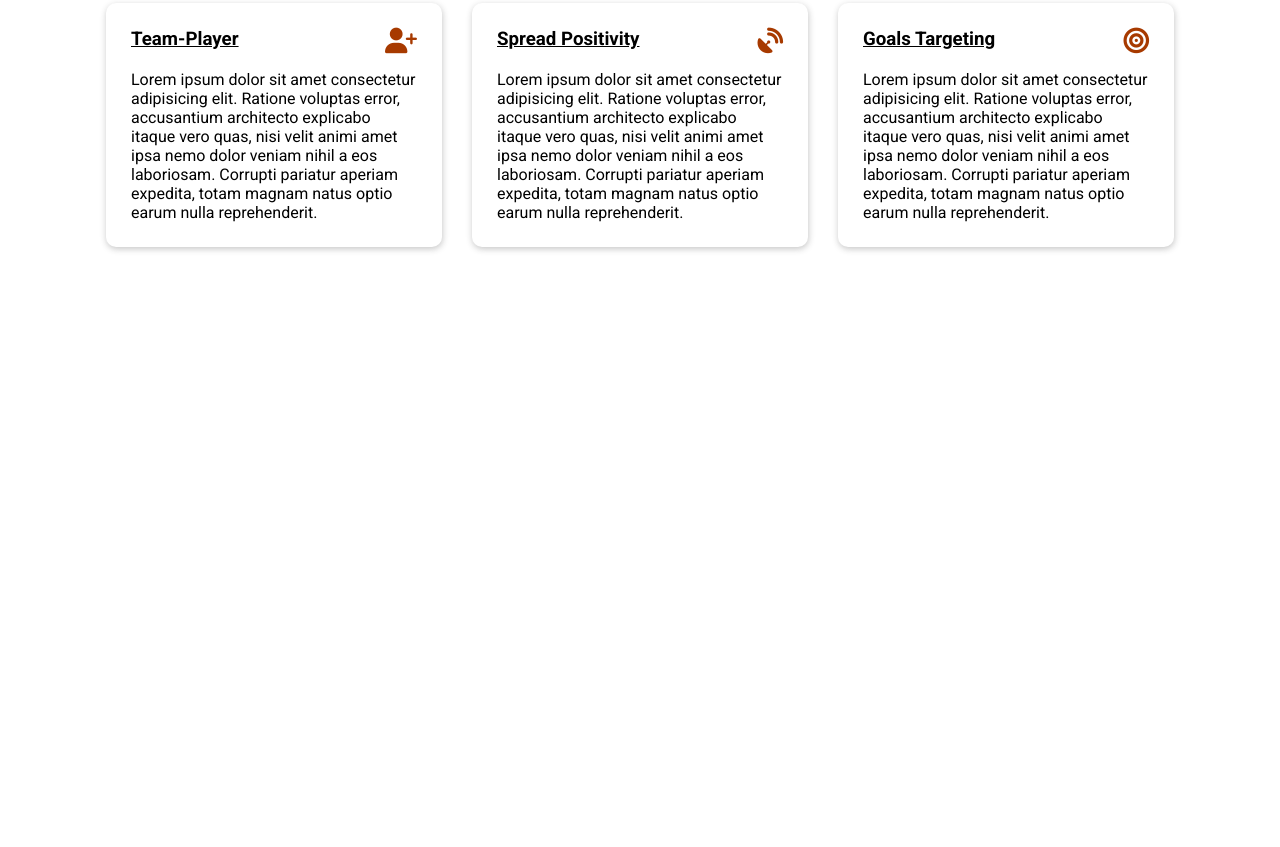
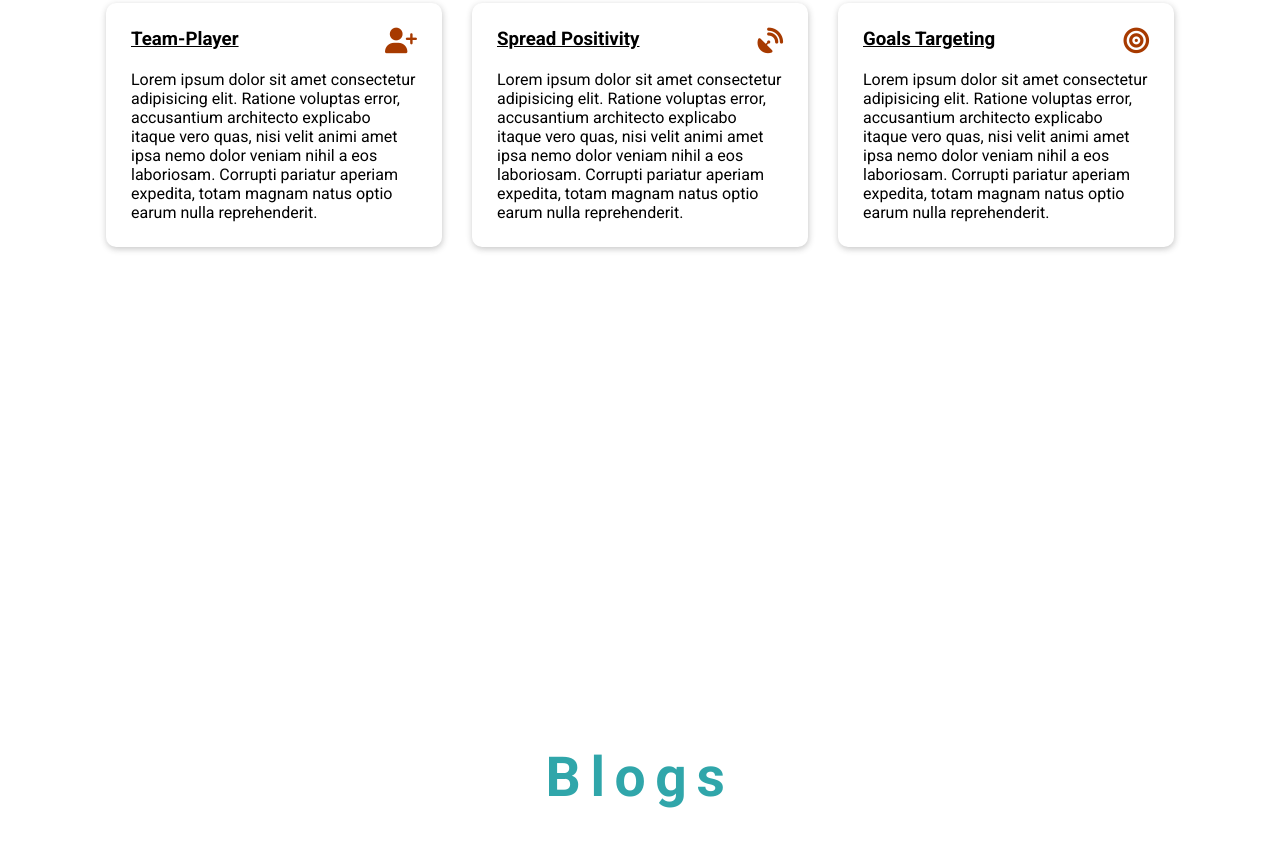
Before and after one commit to Hasanain-Jaafar/One-page-portfolio-, a plain HTML site: page index.html in a window 1280 px wide. Shown: the part 1315-2162 px from the top of the page. Before the commit the page ends 1660 px from the top, so only its background shows below. Drawn offline with Linux system fonts and the light colour scheme; files that its build step writes are made by us from their sources; files whose address does not match are found by name.

Commit message:
added blogs section to main html with its style properties

```diff
--- a/index.html
+++ b/index.html
@@ -20,7 +20,7 @@
         </div>
         <div class="nav-bar-links">
             <a href="#skills">Skills</a>
-            <a href="#">Blogs</a>
+            <a href="#Blogs">Blogs</a>
             <a href="#">Projects</a>
             <a href="#"> Jobs</a>
             <a href="#">Contact</a>
@@ -79,7 +79,6 @@
 
               </div>
             </a>
-
             <!-------------------------------------CARD-TWO               ------------>
             <a href="#" class="rm-cardtwo">
                 <div class="card-two">
@@ -126,7 +125,6 @@
 
                </div>
             </a>
-
             <!-------------------------------------CARD-FOUR               ------------>
             <a href="#" class="rm-cardfour">
                 <div class="card-four">
@@ -150,7 +148,6 @@
 
                </div>
             </a>
-
             <!-------------------------------------CARD-FIVE               ------------>
             <a href="#" class="rm-cardfive">
                 <div class="card-five">
@@ -174,7 +171,6 @@
 
                </div>
             </a>
-
             <!-------------------------------------CARD-SIX              ------------>
             <a href="#" class="rm-cardsix">
                 <div class="card-six">
@@ -203,6 +199,10 @@
 
     </section>
 
+    <section id="Blogs" class="blogs-container">
+        <h2 class="blogs-title">Blogs</h2>
+    </section>
+
  <script src="/main.js"></script>
 </body>
 </html>
--- a/style.css
+++ b/style.css
@@ -195,11 +195,11 @@ img:hover{
     transform:scale(1.1);
 
 }
-#skills{
+#skills, #Blogs{
     width: 100%;
     height: 100vh;
 }
-.card-title::before{
+:where(.card-title, #Blogs)::before{
     content: "";
     width: 100vw;
     height: 10vh;
@@ -207,7 +207,7 @@ img:hover{
     position: relative;
     margin-top: -1rem;
 }
-.card-title {
+.card-title, #Blogs {
     display: flex;
     justify-content: center;
     font-size: 2.3em;
@@ -217,8 +217,6 @@ img:hover{
     letter-spacing: 0.6rem;
     flex-direction: column;
     align-items: center;
-
-
 }
 .content {
     display:flex;
@@ -271,6 +269,7 @@ img:hover{
 
 
 
+
 @media (max-width: 575.98px) {
 
  }
```
